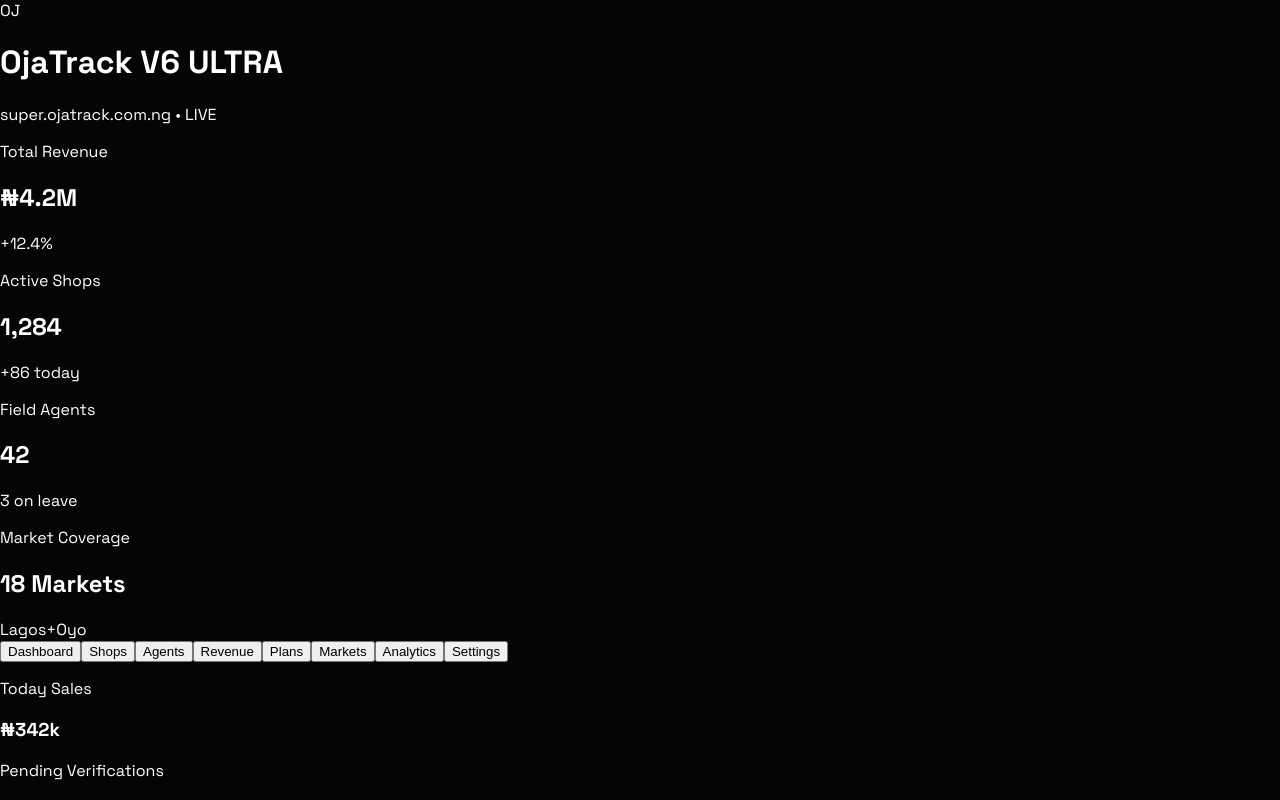
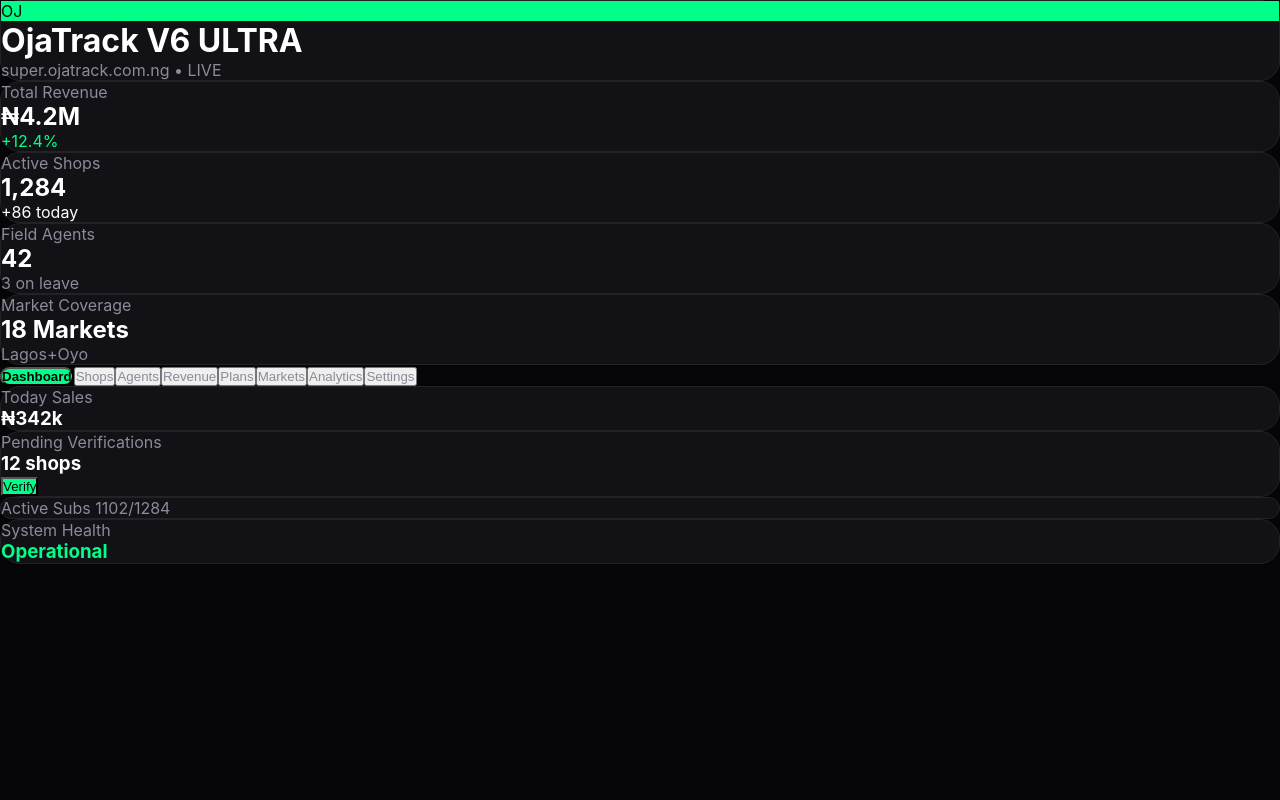
Before and after one commit to TechnacyAi/Ojatrack-Platform, a React (Vite) app in the folder super-admin/: page / in a window 1280 px wide. Shown: the top 800 px of the page. Built offline with nearby package versions, Linux system fonts and the light colour scheme.

Commit message:
Refactor index.css for OjaTrack V6 styling
Updated styles for OjaTrack V6 with new color scheme and components.

```diff
--- a/super-admin/src/index.css
+++ b/super-admin/src/index.css
@@ -1,23 +1,31 @@
-html, body, #root { background: #050507 !important; color: white !important; margin:0 !important; padding:0 !important; min-height:100vh !important; font-family: 'Space Grotesk', sans-serif !important; }
-* { box-sizing: border-box; }
-.oj-app { background: #050507 !important; min-height:100vh; color:white; padding: 12px; max-width: 100%; }
-.oj-header { background: #111116 !important; border: 1px solid #222 !important; border-radius: 20px !important; padding: 16px 20px !important; display:flex !important; justify-content:space-between !important; align-items:center !important; margin-bottom: 20px !important; position:relative !important; overflow:hidden !important; }
-.oj-logo-wrap { display:flex !important; align-items:center !important; gap:12px !important; }
-.oj-logo-box { width:52px !important; height:52px !important; background:#00FF88 !important; border-radius:12px !important; display:flex !important; align-items:center !important; justify-content:center !important; font-weight:900 !important; color:black !important; font-size:20px !important; flex-shrink:0 !important; }
-.oj-brand { font-weight:800 !important; font-size:20px !important; line-height:1.1 !important; }
-.oj-domain { color:#00FF88 !important; font-size:13px !important; margin-left:8px !important; }
-.oj-live { color:#00FF88 !important; font-weight:700 !important; font-size:13px !important; display:flex !important; align-items:center !important; gap:6px !important; }
-.oj-dot { width:8px !important; height:8px !important; background:#00FF88 !important; border-radius:50% !important; display:inline-block !important; }
-.oj-stats { display:grid !important; grid-template-columns: 1fr 1fr !important; gap:12px !important; margin-bottom:20px !important; }
-@media(min-width:600px){ .oj-stats { grid-template-columns: repeat(4,1fr) !important; } }
-.oj-card { background:#111116 !important; border:1px solid #232326 !important; border-radius:20px !important; padding:18px !important; }
-.oj-card-label { color:#888 !important; font-size:12px !important; text-transform:uppercase !important; letter-spacing:0.5px !important; margin-bottom:8px !important; }
-.oj-card-val { font-size:26px !important; font-weight:800 !important; color:white !important; margin-bottom:4px !important; }
-.oj-card-sub { color:#00FF88 !important; font-size:12px !important; }
-.oj-tabs { display:flex !important; gap:8px !important; overflow-x:auto !important; padding-bottom:8px !important; margin-bottom:16px !important; -webkit-overflow-scrolling:touch !important; }
-.oj-tab { padding:10px 18px !important; border-radius:12px !important; border:1px solid #222 !important; background:#111116 !important; color:white !important; font-weight:600 !important; font-size:14px !important; white-space:nowrap !important; cursor:pointer !important; }
-.oj-tab.active { background:#00FF88 !important; color:black !important; border-color:#00FF88 !important; }
-.oj-section { background:#111116 !important; border:1px solid #222 !important; border-radius:20px !important; overflow:hidden !important; }
-.oj-row { display:flex !important; justify-content:space-between !important; padding:16px 18px !important; border-bottom:1px solid #222 !important; }
-.oj-row:last-child { border-bottom:none !important; }
-.oj-footer { text-align:center !important; color:#555 !important; font-size:12px !important; padding:20px 0 !important; }
+/* OjaTrack V6 ULTRA - index.css - FORCED BLACK FIX */
+* { margin:0 !important; padding:0 !important; box-sizing:border-box !important; }
+html, body, #root {
+  background: #050507 !important;
+  color: #ffffff !important;
+  min-height: 100vh !important;
+  font-family: 'Inter', -apple-system, sans-serif !important;
+}
+.v6-bg { background: #050507 !important; }
+.v6-card {
+  background: #111116 !important;
+  border: 1px solid #232326 !important;
+  border-radius: 20px !important;
+}
+.v6-card-hover:hover { border-color: #2e2e33 !important; background: #15151b !important; }
+.v6-green { background: #00FF88 !important; color: #050507 !important; }
+.v6-green-text { color: #00FF88 !important; }
+.v6-green-border { border-color: #00FF88 !important; }
+.v6-border { border-color: #232326 !important; }
+.v6-muted { color: #8b8b9a !important; }
+.v6-input { background: #0a0a0f !important; border: 1px solid #232326 !important; color: #fff !important; border-radius: 12px !important; }
+.v6-tab-active { background: #00FF88 !important; color: #050507 !important; border-radius: 12px !important; font-weight: 700 !important; }
+.v6-badge-active { background: rgba(0,255,136,0.15) !important; color: #00FF88 !important; border: 1px solid rgba(0,255,136,0.3) !important; }
+.v6-badge-pending { background: rgba(255,183,0,0.15) !important; color: #FFB700 !important; border: 1px solid rgba(255,183,0,0.3) !important; }
+.v6-badge-suspended { background: rgba(255,70,70,0.15) !important; color: #FF4646 !important; border: 1px solid rgba(255,70,70,0.3) !important; }
+.v6-progress { background: #1e1e26 !important; border-radius: 999px !important; }
+.v6-progress-fill { background: #00FF88 !important; border-radius: 999px !important; }
+::-webkit-scrollbar { width: 6px !important; height: 6px !important; }
+::-webkit-scrollbar-track { background: #050507 !important; }
+::-webkit-scrollbar-thumb { background: #232326 !important; border-radius: 999px !important; }
+.v6-no-white { background: #050507 !important; }
```
